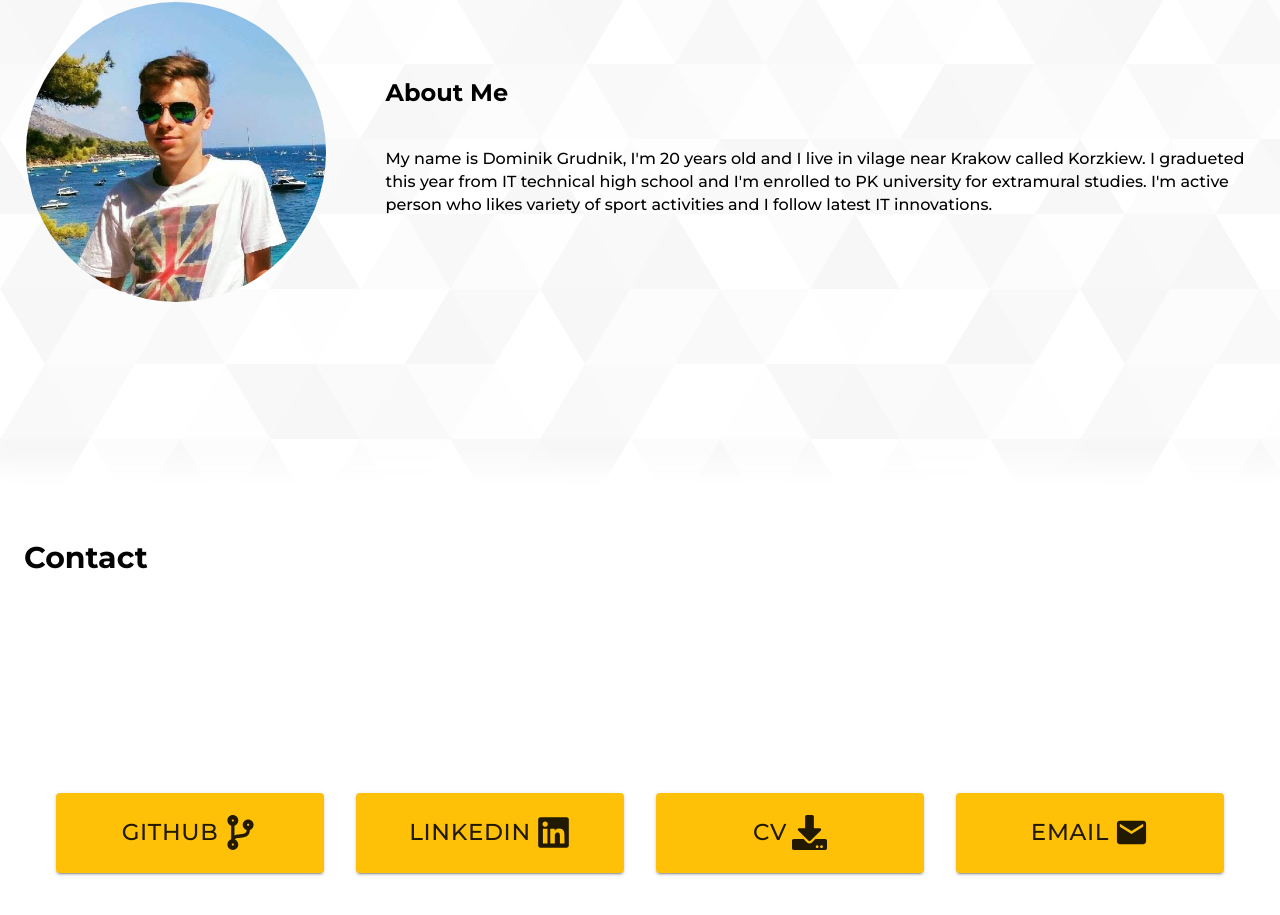
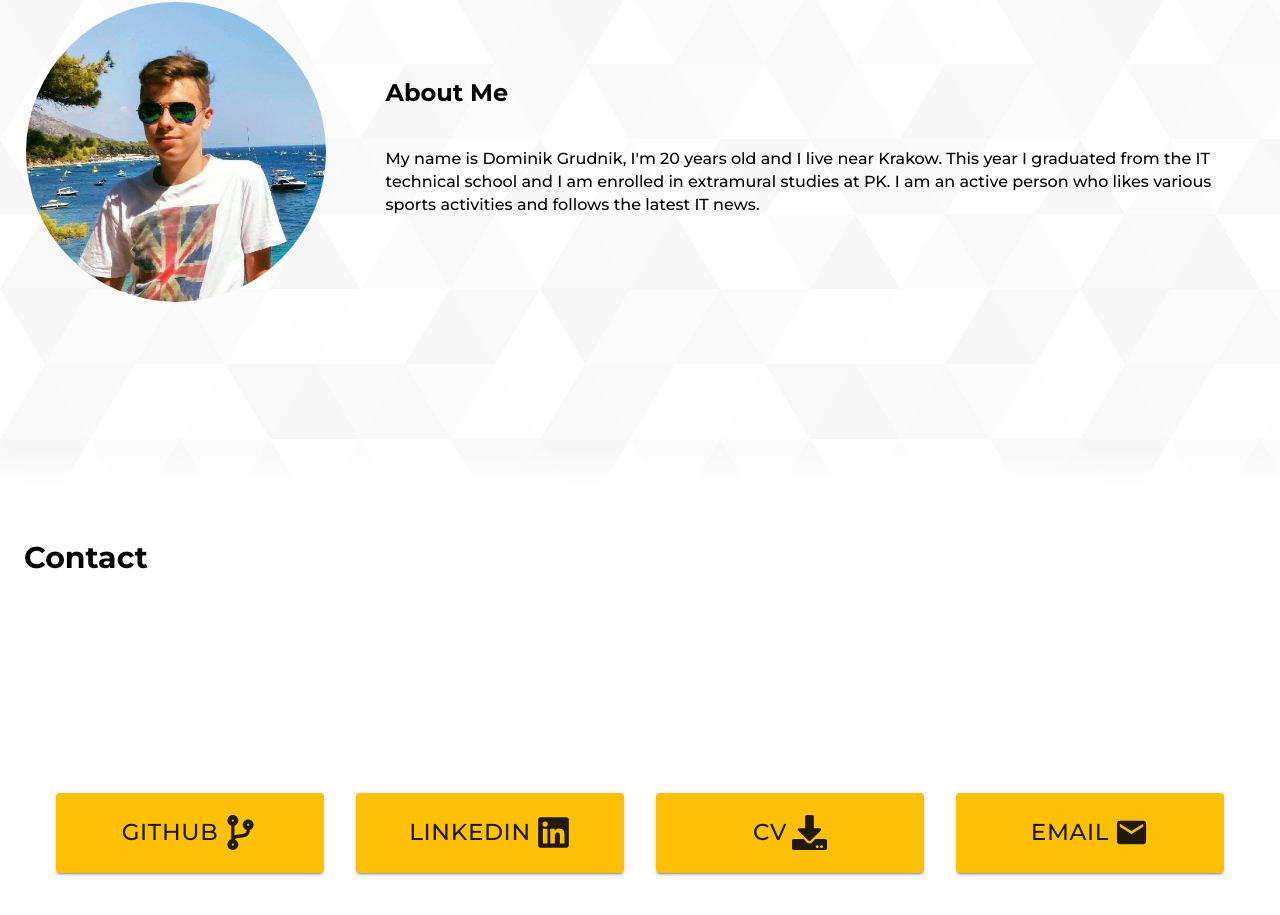
Before and after one commit to MagnetronASTRO/Portfolio, a React (Create React App) app: page / in a window 1280 px wide. Shown: the part 2441-3356 px from the top of the page. Built offline with nearby package versions, Linux system fonts and the light colour scheme; the HTML template or start-up script is replaced by a standard one; a web font is replaced by a local one.

Commit message:
spelling about content word

```diff
--- a/src/components/About/index.js
+++ b/src/components/About/index.js
@@ -21,11 +21,10 @@ const About = () => {
         <AboutContent>
           <AboutHeading>About Me</AboutHeading>
           <AboutPara>
-            My name is Dominik Grudnik, I&apos;m 20 years old and I live in
-            vilage near Krakow called Korzkiew. I gradueted this year from IT
-            technical high school and I&apos;m enrolled to PK university for
-            extramural studies. I&apos;m active person who likes variety of
-            sport activities and I follow latest IT innovations.
+            My name is Dominik Grudnik, I&apos;m 20 years old and I live near
+            Krakow. This year I graduated from the IT technical school and I am
+            enrolled in extramural studies at PK. I am an active person who
+            likes various sports activities and follows the latest IT news.
           </AboutPara>
         </AboutContent>
       </AboutWrapper>
```
